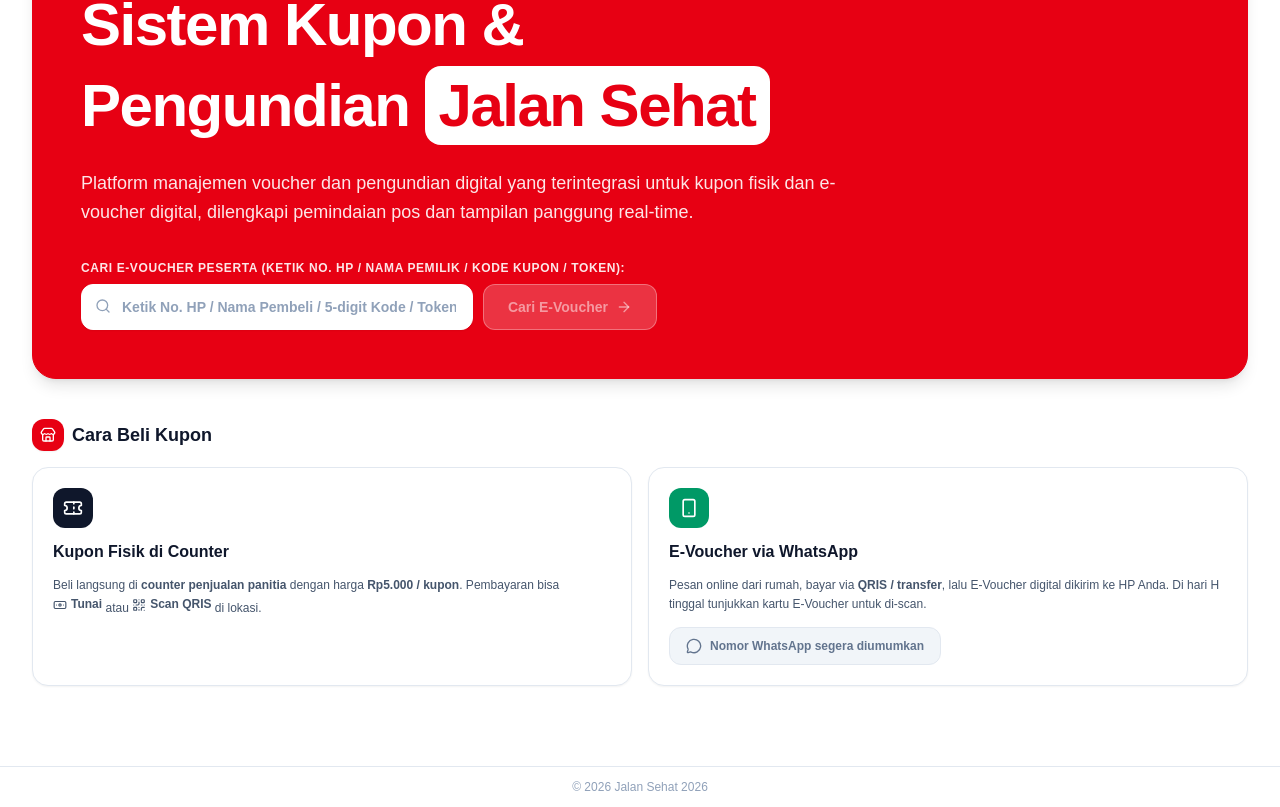
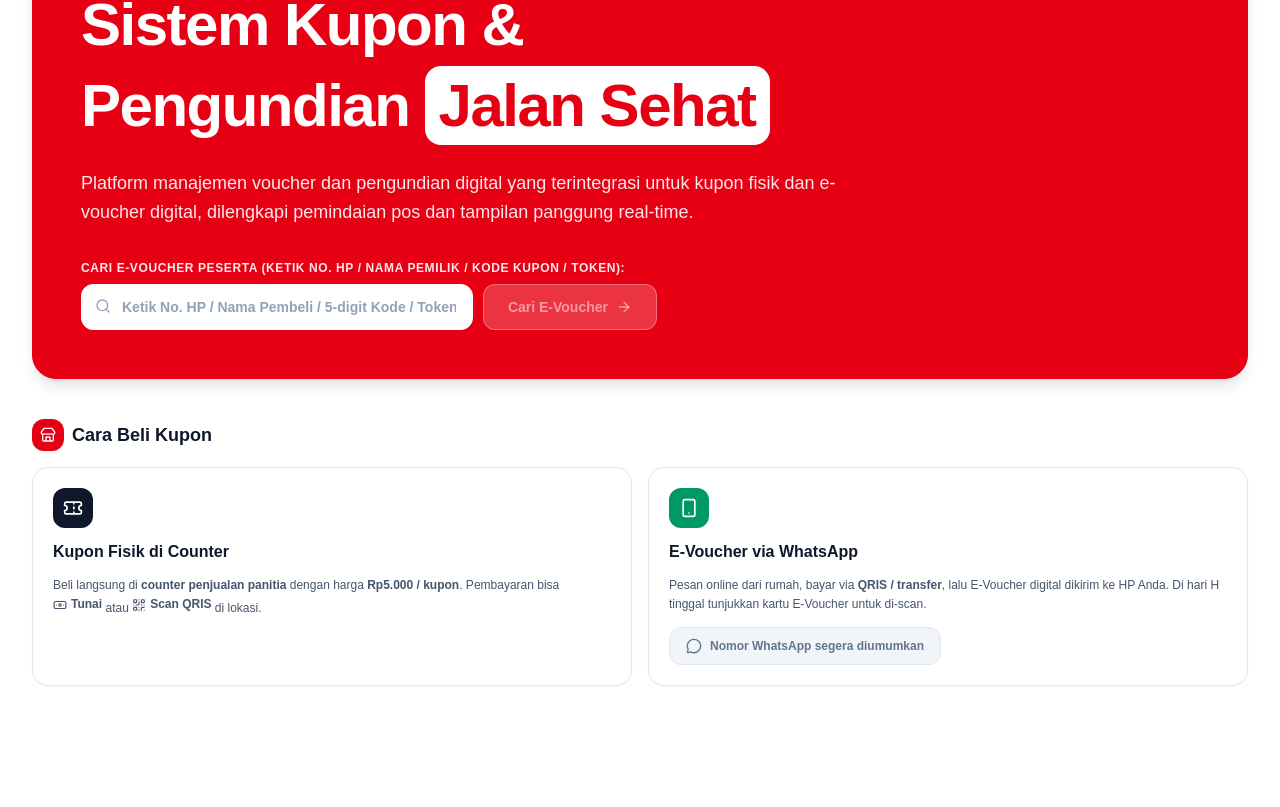
Before and after one commit to erikprakoso/sikuja-frontend, a Next.js app: page / in a window 1280 px wide. Shown: the part 199-1006 px from the top of the page. After the commit the page ends 965 px from the top, so only its background shows below. Built offline with nearby package versions, Linux system fonts and the light colour scheme; no server answers.

Commit message:
style(layout): hapus footer (redundan)

```diff
--- a/src/app/layout.tsx
+++ b/src/app/layout.tsx
@@ -48,9 +48,6 @@ export default function RootLayout({
           </main>
         </SyncProvider>
         <PwaInstallPrompt />
-        <footer className="border-t border-slate-200 py-3 text-center text-xs text-slate-400">
-          <p>© 2026 Jalan Sehat 2026</p>
-        </footer>
       </body>
     </html>
   );
```
